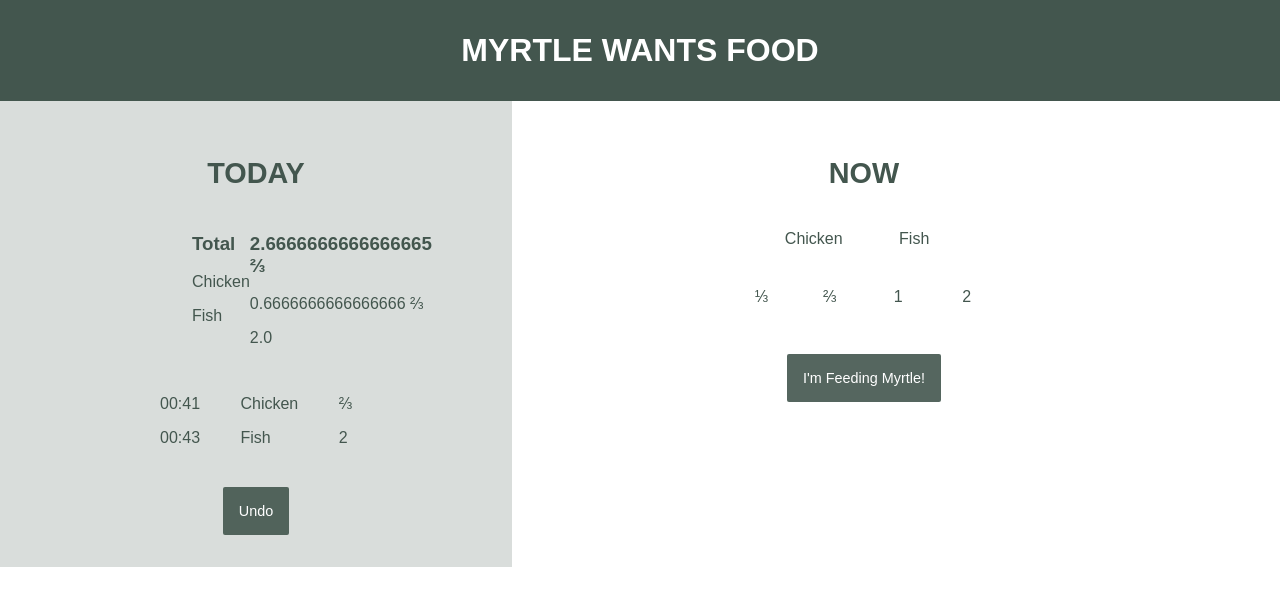
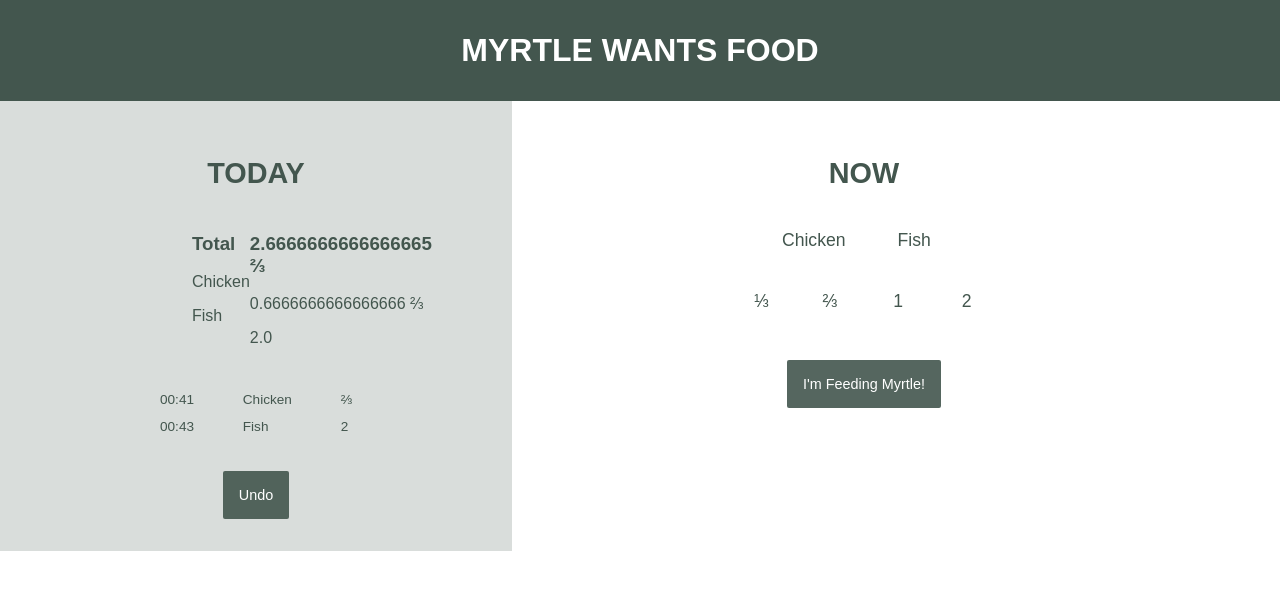
Before and after one commit to kaymo/myrtles_feeding_station, a Flask app: page / in a window 1280 px wide. Shown: the top 606 px of the page. Run offline with Flask 2, Linux system fonts and the light colour scheme; data comes from the database, SQL or seed files in the repository.

Commit message:
Tweak styling

```diff
--- a/static/style.css
+++ b/static/style.css
@@ -57,6 +57,8 @@ h2 {
     display: flex;
     text-align: left;
     justify-content: space-between;
+    font-size: 0.85rem;
+    line-height: 0.85rem;
 }
 
 .now--flavour, .now--quantity {
@@ -71,6 +73,7 @@ label {
     display: inline-block;
     padding: 1rem;
     border-radius: 2px;
+    font-size: 1.1rem;
 }
 
 input:checked+label {
```
